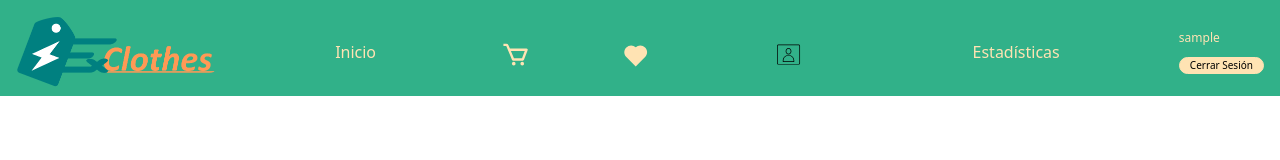
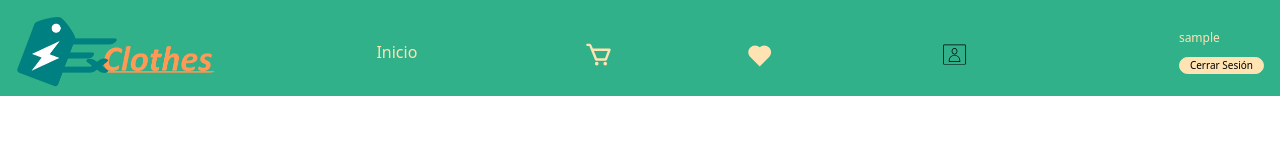
Before and after one commit to Carsefer/PF-Clothes-Client, a React (Create React App) app in the folder CLIENT/: page /home in a window 1280 px wide. Shown: the top 160 px of the page. Built offline with nearby package versions, Linux system fonts and the light colour scheme; no server answers; sample sign-in values are in the browser's storage.

Commit message:
StadisticsProfile

```diff
--- a/CLIENT/src/components/NavBar/NavBar.jsx
+++ b/CLIENT/src/components/NavBar/NavBar.jsx
@@ -97,7 +97,7 @@ const NavBar = () => {
                 alt="img not found"
               ></img>
             </Link>
-            <Link className={Styles.NavBarLinks} to="/home/stadistics">Estadísticas</Link>
+            {/* <Link className={Styles.NavBarLinks} to="/home/stadistics">Estadísticas</Link> */}
             <div>
               {/* username */}
               <label className={Styles.Username}>{user?.username}</label>
--- a/CLIENT/src/components/ProfilePage/ProfilePage.jsx
+++ b/CLIENT/src/components/ProfilePage/ProfilePage.jsx
@@ -15,6 +15,7 @@ const ProfilePage = () => {
                 <Link className={Styles.profileLinks} to="/home/profile">PERFIL</Link>
                 <Link className={Styles.profileLinks} to="/home/profile/buys">COMPRAS</Link>
                 <Link className={Styles.profileLinks} to="/home/profile/sells">VENTAS</Link>
+                <Link className={Styles.profileLinks} to="/home/stadistics">ESTADISTICAS</Link>
             </div>
             <div className={Styles.profileRoutes}>
                 <Routes>
```
